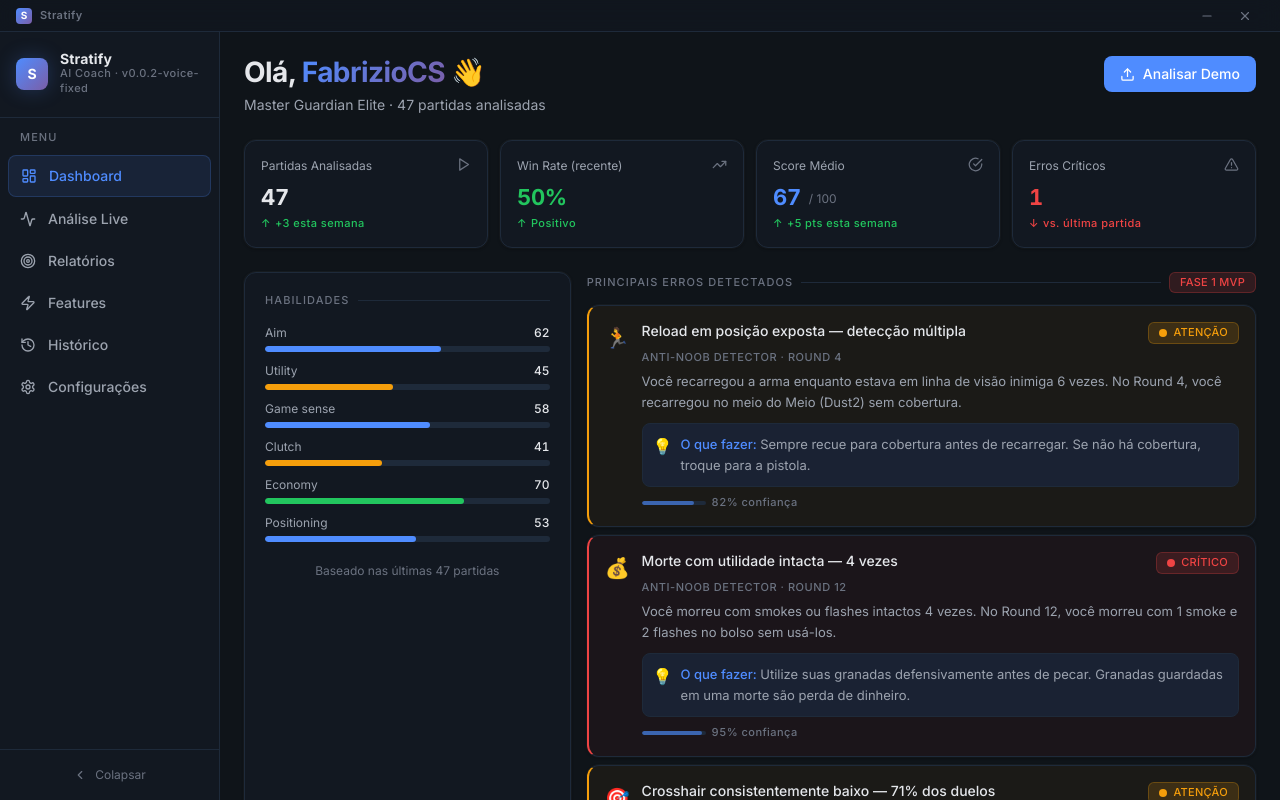
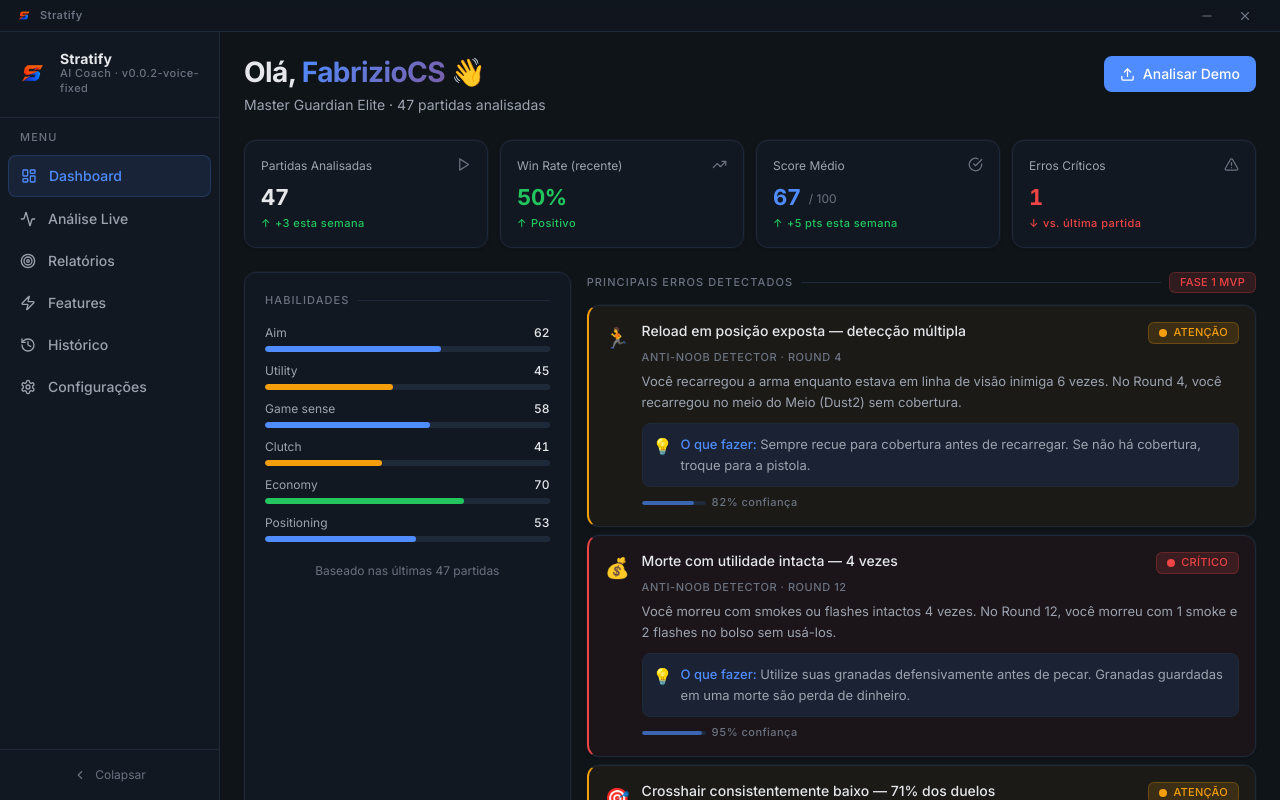
Before and after one commit to fbzsaullo/stratify-desktop-client, a React (Vite) app: page / in a window 1280 px wide. Built offline with nearby package versions, Linux system fonts and the light colour scheme.

Commit message:
Update from https://github.com/fbzsaullo/Stratify/commit/b953793eab404c3e4b0b3c892ddce66cab08124f

```diff
--- a/src/components/layout/Sidebar.tsx
+++ b/src/components/layout/Sidebar.tsx
@@ -1,3 +1,4 @@
+import logo from '@/assets/logo.png'
 import { useAppStore } from '@/store/useAppStore'
 import { clsx } from 'clsx'
 import {
@@ -34,8 +35,8 @@ export function Sidebar() {
         'flex items-center gap-3 px-4 py-5 border-b border-border-subtle',
         sidebarCollapsed && 'justify-center px-2'
       )}>
-        <div className="w-8 h-8 rounded-lg bg-gradient-primary flex items-center justify-center flex-shrink-0 shadow-glow-primary">
-          <span className="text-white font-bold text-sm">S</span>
+        <div className="w-8 h-8 flex items-center justify-center flex-shrink-0">
+          <img src={logo} alt="Stratify" className="w-full h-full object-contain" />
         </div>
         {!sidebarCollapsed && (
           <div className="flex flex-col min-w-0">
--- a/src/components/layout/Titlebar.tsx
+++ b/src/components/layout/Titlebar.tsx
@@ -1,3 +1,4 @@
+import logo from '@/assets/logo.png'
 import { X, Minus } from 'lucide-react'
 import { appWindow } from '@tauri-apps/api/window'
 import clsx from 'clsx'
@@ -21,8 +22,8 @@ export function Titlebar() {
     >
       {/* Brand area inside titlebar (optional) */}
       <div className="flex items-center gap-2 pointer-events-none">
-        <div className="w-4 h-4 rounded bg-gradient-primary flex items-center justify-center">
-          <span className="text-white text-[10px] font-bold">S</span>
+        <div className="w-4 h-4 flex items-center justify-center">
+          <img src={logo} alt="" className="w-full h-full object-contain" />
         </div>
         <span className="text-caption-xs font-semibold text-text-tertiary">Stratify</span>
       </div>
```
Also changed, not shown: src/assets/logo.png (added).
